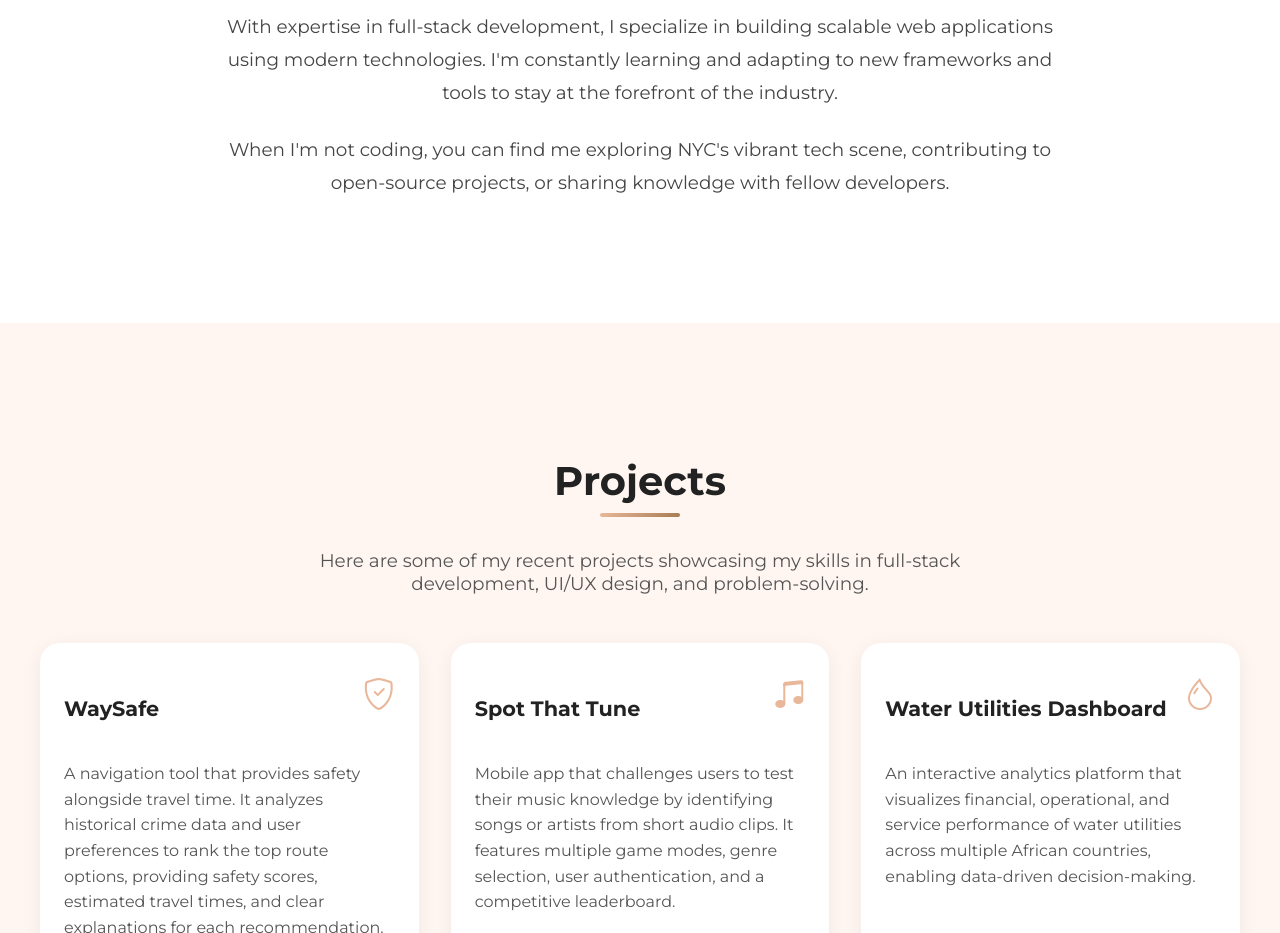
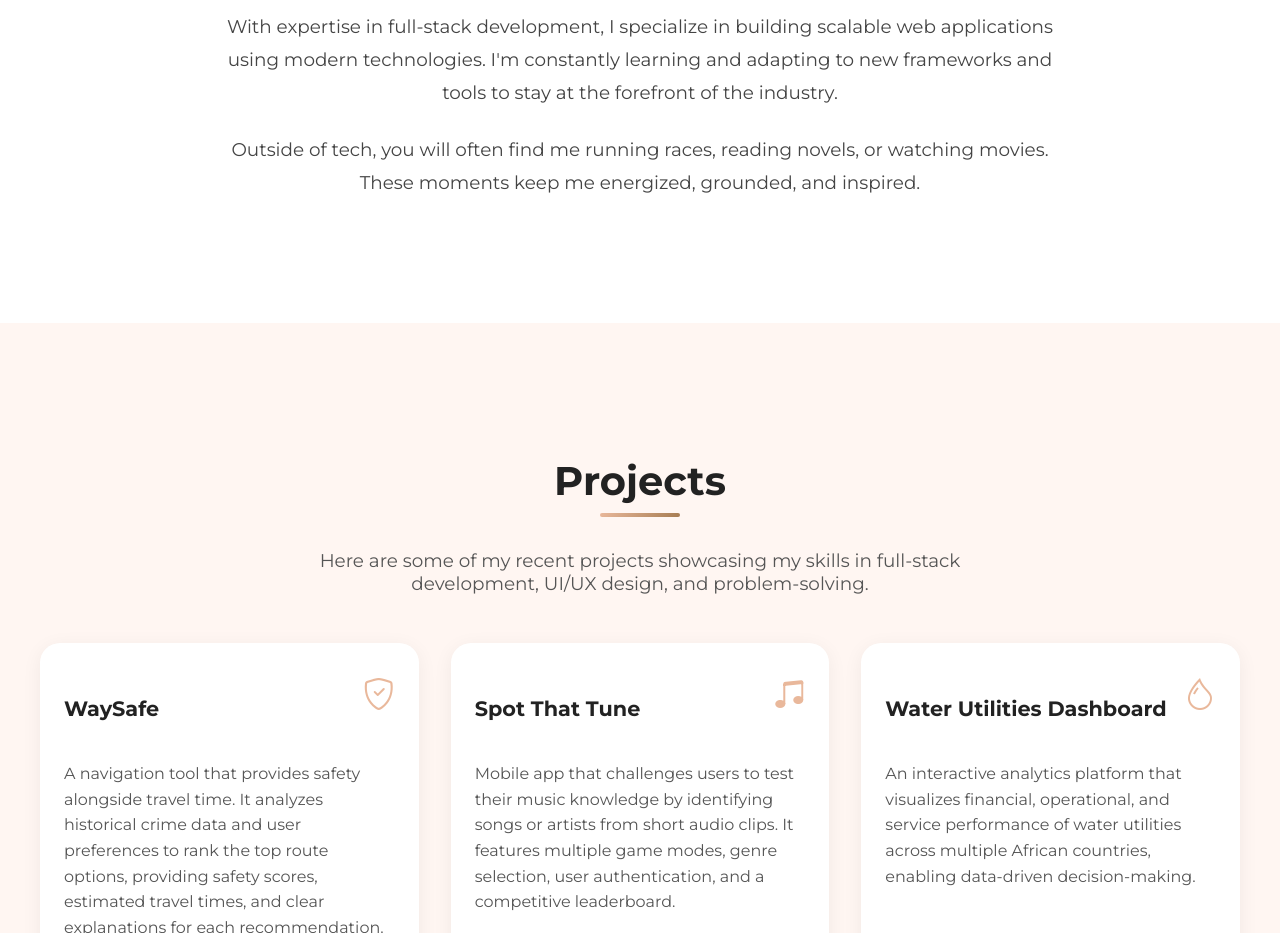
Before and after one commit to nicolelucas03/personal_website_redesign, a React (Create React App) app: page / in a window 1280 px wide. Shown: the part 1140-2073 px from the top of the page. Built offline with nearby package versions, Linux system fonts and the light colour scheme.

Commit message:
updates to portfolio

```diff
--- a/public/index.html
+++ b/public/index.html
@@ -25,7 +25,7 @@
       work correctly both with client-side routing and a non-root public URL.
       Learn how to configure a non-root public URL by running `npm run build`.
     -->
-    <title>React App</title>
+    <title>Nicole Lucas | Software Developer</title>
   </head>
   <body>
     <noscript>You need to enable JavaScript to run this app.</noscript>
--- a/src/App.js
+++ b/src/App.js
@@ -50,7 +50,7 @@ function App() {
                 <i className="bi bi-arrow-right"></i>
               </button>
               <a
-                href="/resume.pdf"
+                href="/LucasNicole_SWEResume.pdf"
                 download="Nicole_Lucas_Resume.pdf"
                 className="resume-btn"
                 style={{ textDecoration: 'none' }}
@@ -92,7 +92,7 @@ function App() {
           With expertise in full-stack development, I specialize in building scalable web applications using modern technologies. I'm constantly learning and adapting to new frameworks and tools to stay at the forefront of the industry.
         </p>
         <p className="fade-in-up">
-          When I'm not coding, you can find me exploring NYC's vibrant tech scene, contributing to open-source projects, or sharing knowledge with fellow developers.
+          Outside of tech, you will often find me running races, reading novels, or watching movies. These moments keep me energized, grounded, and inspired.
         </p>
       </section>
 
```
Also changed, not shown: 2 other files (tests, documents, lock files or other folders).
